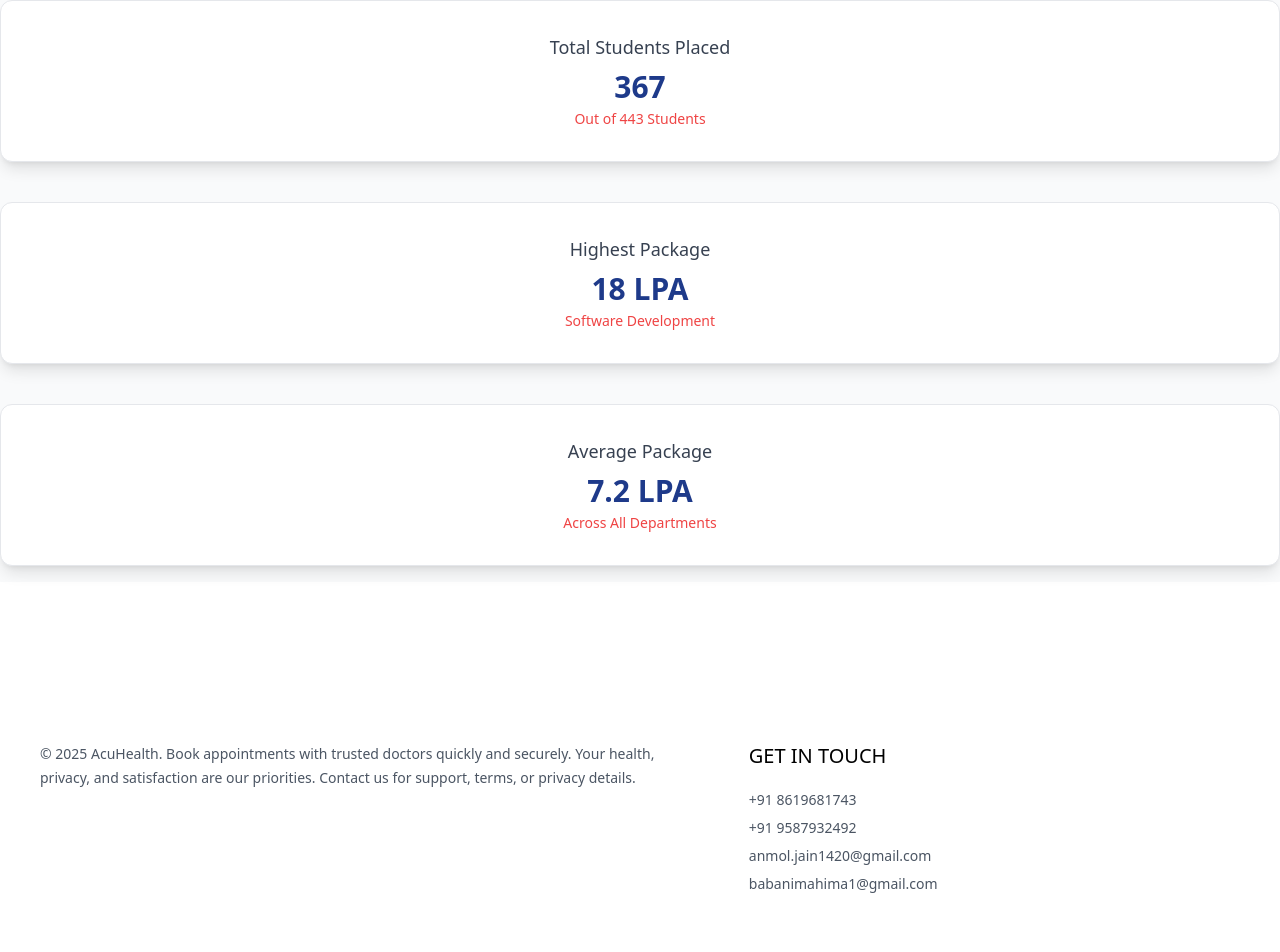
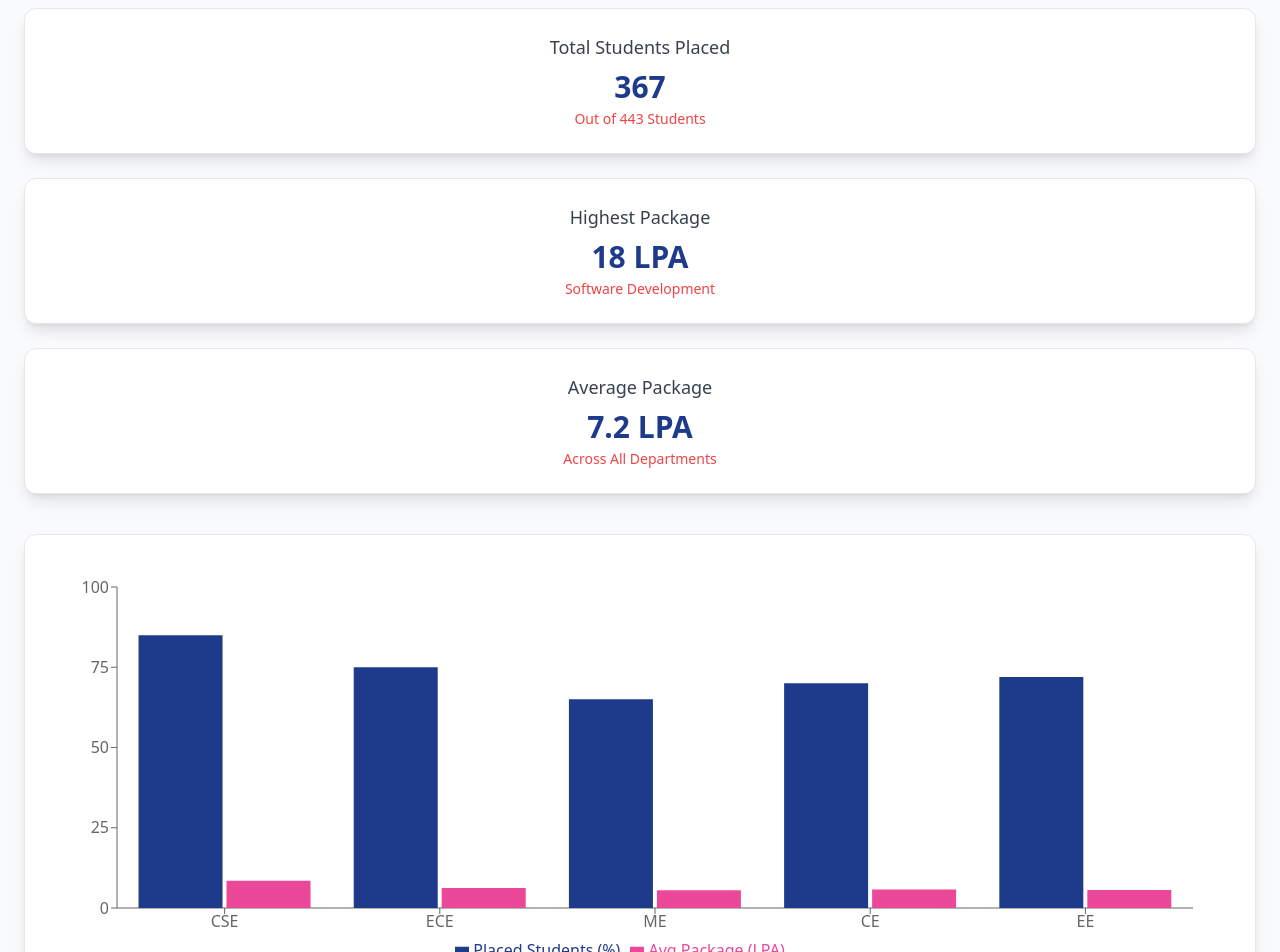
Before and after one commit to Anmoljain03/Poornima-Placement, a React (Vite) app in the folder Frontend/: page /statistics in a window 1280 px wide. Shown: the part 184-1136 px from the top of the page. Built offline with nearby package versions, Linux system fonts and the light colour scheme.

Commit message:
create statistics file

```diff
--- a/Frontend/package.json
+++ b/Frontend/package.json
@@ -17,6 +17,7 @@
     "react-dom": "^19.0.0",
     "react-icons": "^5.4.0",
     "react-router-dom": "^7.1.5",
+    "recharts": "^2.15.1",
     "yup": "^1.6.1"
   },
   "devDependencies": {
--- a/Frontend/src/pages/Statistics.jsx
+++ b/Frontend/src/pages/Statistics.jsx
@@ -1,22 +1,93 @@
+// import React from "react";
+
+
+
+// const Statistics = () => {
+//   return (
+//     <div className="bg-gray-50 py-4">
+//       {/* Wider container for proper spacing */}
+//       <div className="max-w-[1400px] mx-auto text-center px-8 lg:px-0">
+//         {/* Title Section */}
+//         <h2 className="text-3xl font-bold text-gray-900">
+//           Placement Statistics 2023-24
+//         </h2>
+//         <p className="text-lg text-gray-600 mt-1">
+//           Poornima Institute of Engineering & Technology
+//         </p>
+
+//         {/* Statistics Cards */}
+//         <div className="mt-10 grid grid-cols-1 md:grid-cols-3 gap-10">
+//           {/* Total Students Placed */}
+//           <div className="bg-white p-8 rounded-xl shadow-lg border border-gray-200 w-full">
+//             <h3 className="text-gray-700 text-lg font-medium">
+//               Total Students Placed
+//             </h3>
+//             <p className="text-3xl font-bold text-blue-900 mt-2">367</p>
+//             <p className="text-red-500 text-sm mt-1">Out of 443 Students</p>
+//           </div>
+
+//           {/* Highest Package */}
+//           <div className="bg-white p-8 rounded-xl shadow-lg border border-gray-200 w-full">
+//             <h3 className="text-gray-700 text-lg font-medium">
+//               Highest Package
+//             </h3>
+//             <p className="text-3xl font-bold text-blue-900 mt-2">18 LPA</p>
+//             <p className="text-red-500 text-sm mt-1">Software Development</p>
+//           </div>
+
+//           {/* Average Package */}
+//           <div className="bg-white p-8 rounded-xl shadow-lg border border-gray-200 w-full">
+//             <h3 className="text-gray-700 text-lg font-medium">
+//               Average Package
+//             </h3>
+//             <p className="text-3xl font-bold text-blue-900 mt-2">7.2 LPA</p>
+//             <p className="text-red-500 text-sm mt-1">Across All Departments</p>
+//           </div>
+//         </div>
+//       </div>
+//     </div>
+//   );
+// };
+
+// export default Statistics;
+
+
 import React from "react";
+import {
+  BarChart,
+  Bar,
+  XAxis,
+  YAxis,
+  Tooltip,
+  Legend,
+  ResponsiveContainer,
+} from "recharts";
 
 const Statistics = () => {
+  // Static placement statistics
+  const stats = [
+    { department: "CSE", placedStudents: 85, avgPackage: 8.5 },
+    { department: "ECE", placedStudents: 75, avgPackage: 6.2 },
+    { department: "ME", placedStudents: 65, avgPackage: 5.5 },
+    { department: "CE", placedStudents: 70, avgPackage: 5.8 },
+    { department: "EE", placedStudents: 72, avgPackage: 5.6 },
+  ];
+
   return (
-    <div className="bg-gray-50 py-4">
-      {/* Wider container for proper spacing */}
-      <div className="max-w-[1400px] mx-auto text-center px-8 lg:px-0">
-        {/* Title Section */}
+    <div className="bg-gray-50 py-6 px-6">
+      <div className="max-w-[1400px] mx-auto text-center">
+        {/* Title */}
         <h2 className="text-3xl font-bold text-gray-900">
-          Placement Statistics 2023-24
+          Department-wise Placement Statistics
         </h2>
         <p className="text-lg text-gray-600 mt-1">
           Poornima Institute of Engineering & Technology
         </p>
 
         {/* Statistics Cards */}
-        <div className="mt-10 grid grid-cols-1 md:grid-cols-3 gap-10">
+        <div className="mt-10 grid grid-cols-1 md:grid-cols-3 gap-6">
           {/* Total Students Placed */}
-          <div className="bg-white p-8 rounded-xl shadow-lg border border-gray-200 w-full">
+          <div className="bg-white p-6 rounded-xl shadow-lg border border-gray-200 w-full">
             <h3 className="text-gray-700 text-lg font-medium">
               Total Students Placed
             </h3>
@@ -25,7 +96,7 @@ const Statistics = () => {
           </div>
 
           {/* Highest Package */}
-          <div className="bg-white p-8 rounded-xl shadow-lg border border-gray-200 w-full">
+          <div className="bg-white p-6 rounded-xl shadow-lg border border-gray-200 w-full">
             <h3 className="text-gray-700 text-lg font-medium">
               Highest Package
             </h3>
@@ -34,7 +105,7 @@ const Statistics = () => {
           </div>
 
           {/* Average Package */}
-          <div className="bg-white p-8 rounded-xl shadow-lg border border-gray-200 w-full">
+          <div className="bg-white p-6 rounded-xl shadow-lg border border-gray-200 w-full">
             <h3 className="text-gray-700 text-lg font-medium">
               Average Package
             </h3>
@@ -42,6 +113,20 @@ const Statistics = () => {
             <p className="text-red-500 text-sm mt-1">Across All Departments</p>
           </div>
         </div>
+
+        {/* Placement Statistics Chart */}
+        <div className="mt-10 bg-white p-8 rounded-xl shadow-lg border border-gray-200">
+          <ResponsiveContainer width="100%" height={400}>
+            <BarChart data={stats} margin={{ top: 20, right: 30, left: 0, bottom: 5 }}>
+              <XAxis dataKey="department" />
+              <YAxis />
+              <Tooltip />
+              <Legend />
+              <Bar dataKey="placedStudents" name="Placed Students (%)" fill="#1E3A8A" />
+              <Bar dataKey="avgPackage" name="Avg Package (LPA)" fill="#EC4899" />
+            </BarChart>
+          </ResponsiveContainer>
+        </div>
       </div>
     </div>
   );
```
Also changed, not shown: 1 other file (tests, documents, lock files or other folders).
